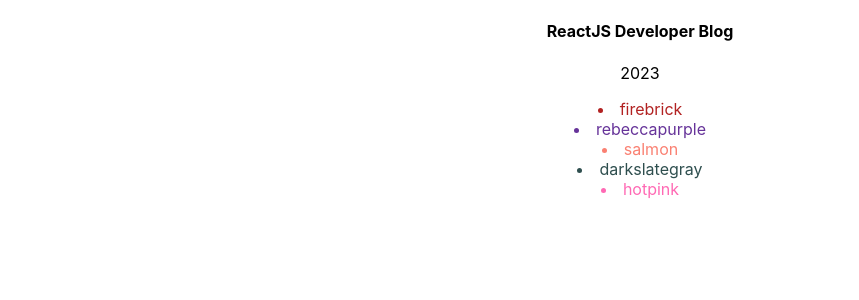
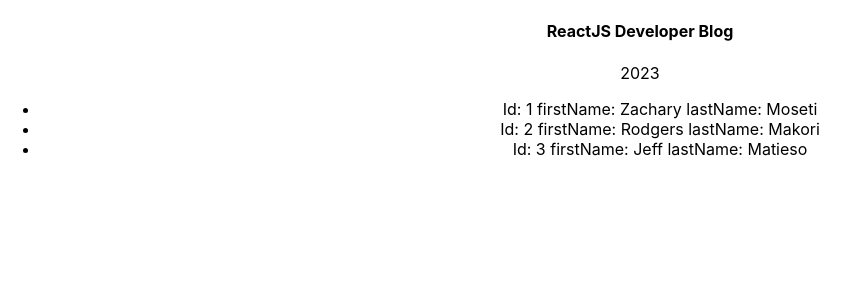
Before and after one commit to ZachyDev/Deep-Dive-ReactJS, a React (Create React App) app in the folder app/: page / in a window 1280 px wide. Shown: the top 300 px of the page, without its empty margins (0-859 px from the left). Built offline with nearby package versions, Linux system fonts and the light colour scheme.

Commit message:
working with objects and using the key to keep track of each item in JSX

```diff
--- a/app/src/components/Articles.js
+++ b/app/src/components/Articles.js
@@ -1,19 +1,16 @@
 import React from 'react'
 
 function Articles() {
-    const colors = [
-        "firebrick",
-        "rebeccapurple",
-        "salmon",
-        "darkslategray",
-        "hotpink",
+    const employees = [
+        { id: 1, firstName: "Zachary", lastName: "Moseti", department: "Software" },
+        { id: 2, firstName: "Rodgers", lastName: "Makori", department: "Design" },
+        { id: 3, firstName: "Jeff", lastName: "Matieso", department: "Backend" },
     ]
-    const colorElements = colors.map(color => {
-        return <li style={{ color: color }}>{color}</li>
-    })
   return (
     <div>
-        {colorElements}
+        <ul>{employees.map(employee => {
+            return <li key={employee.id}> Id: {employee.id } firstName: { employee.firstName } lastName: {employee.lastName}</li>
+        })}</ul>
     </div>
   )
 }
```
